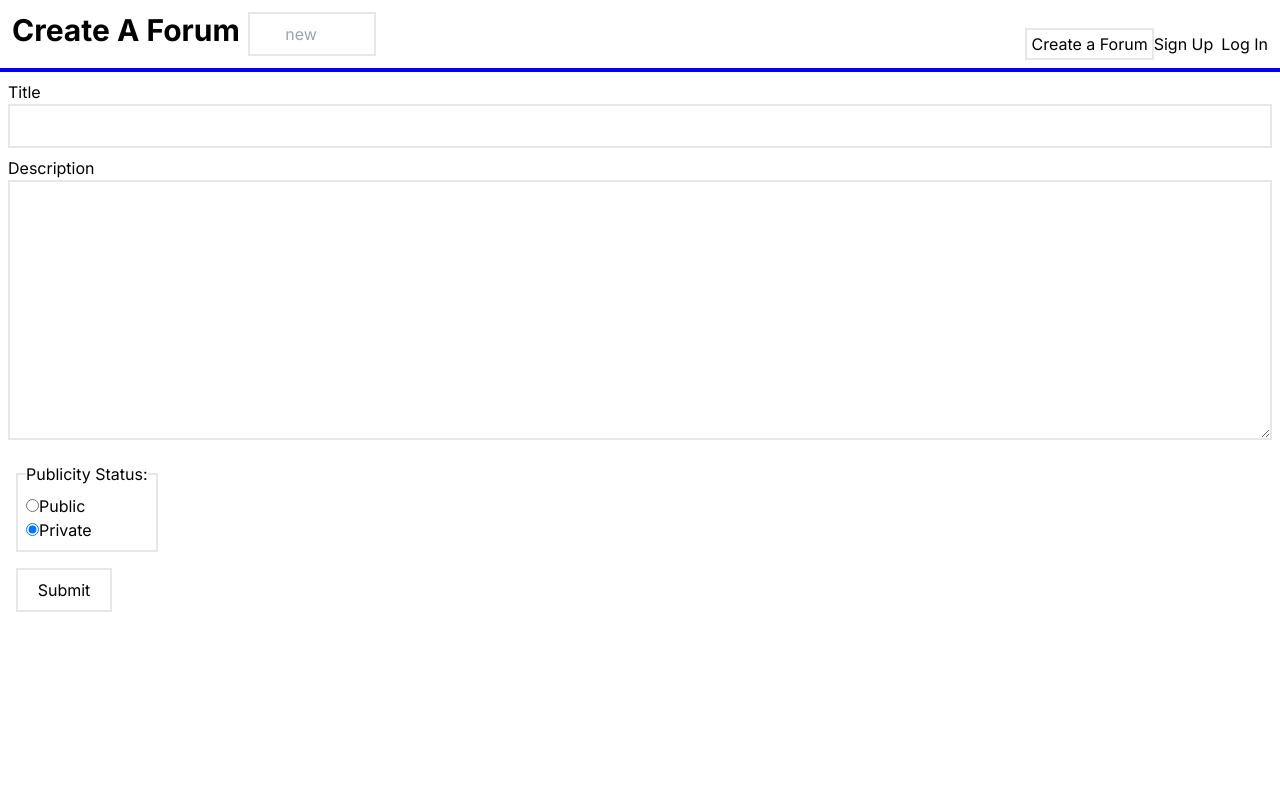
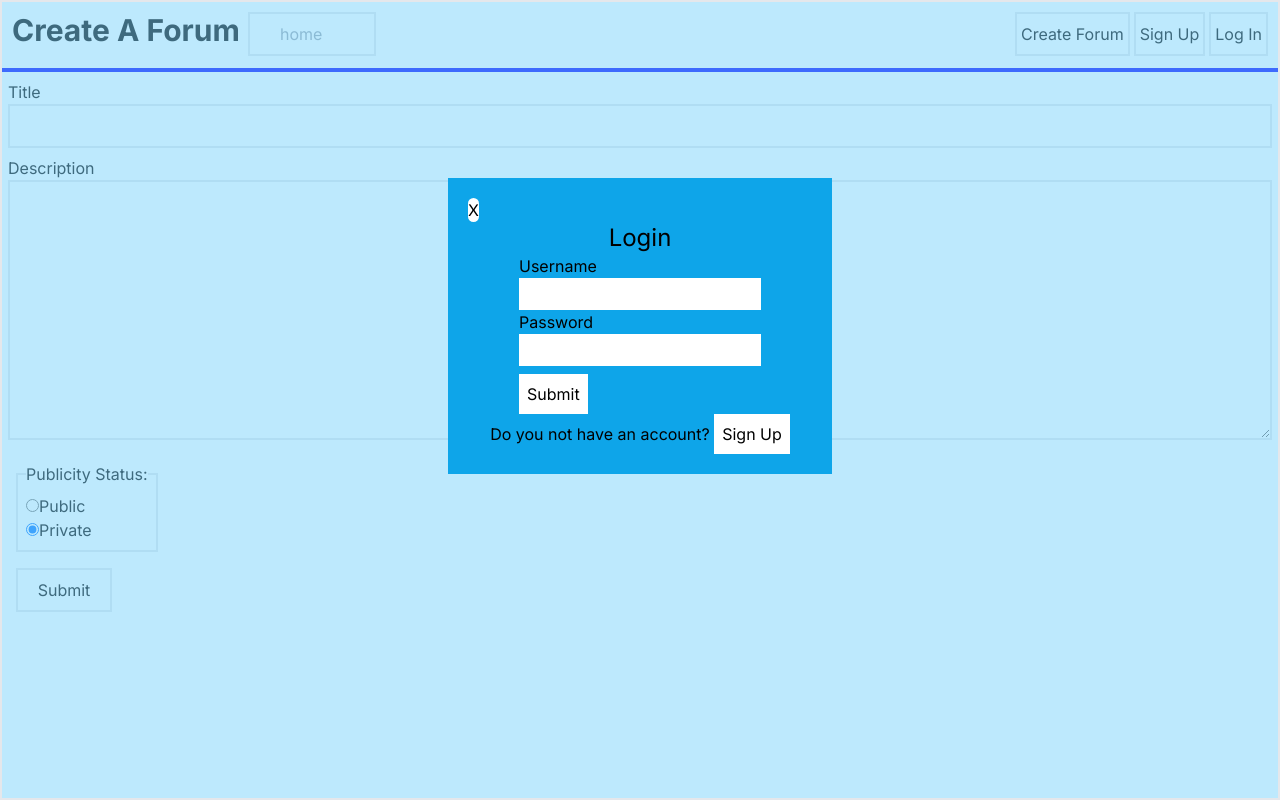
Before and after one commit to neutralparadoxdev/rename-forums, a Next.js app in the folder frontforum/: page /forum/new in a window 1280 px wide. Built offline with nearby package versions, Linux system fonts and the light colour scheme.

Commit message:
Added auth required for a new Forum Post

```diff
--- a/frontforum/src/app/features/ForumDropDown/ForumDropDown.tsx
+++ b/frontforum/src/app/features/ForumDropDown/ForumDropDown.tsx
@@ -8,7 +8,18 @@ function getForumFromPath(path: string): string {
     if(path === "/") {
         return "";
     }
+    if (path == "/forum/new") {
+        return ""
+    }
     const list =  path.split("/")
+
+    if(list[1] == "user") {
+        return "";
+    }
+
+    if(list.length == 4) {
+        return list[list.length-2]
+    }
 
     return list[list.length-1]
 }
@@ -38,6 +49,7 @@ export const ForumDropDown: FC<{}> = () => {
         if(/\s/.test(e.target.value)) {
             return
         }
+
         e.preventDefault();
         setForumSelect(e.target.value.toLocaleLowerCase());
     }
--- a/frontforum/src/app/features/header/header.tsx
+++ b/frontforum/src/app/features/header/header.tsx
@@ -10,16 +10,24 @@ export type HeaderProps = {
     title: string,
     link: string | null,
     loginSignUpState: SignUpLoginModalPurpose | null,
-    setLoginSignUpState: (purpose: SignUpLoginModalPurpose | null) => void
+    setLoginSignUpState: (purpose: SignUpLoginModalPurpose | null) => void,
+    sessionRequired?: boolean
 }
 
-export const Header: FC<HeaderProps> = ({title, link, loginSignUpState, setLoginSignUpState} : HeaderProps) => {
+export const Header: FC<HeaderProps> = ({title, link, loginSignUpState, setLoginSignUpState, sessionRequired} : HeaderProps) => {
     const [username, setUsername] = useState<string>("");
     const router = useRouter();
 
     const sessionToken = localStorage.getItem('session-token')
 
     const [reload, triggerReload] = useState<boolean>(false);
+
+    useEffect(() => {
+        if(sessionRequired !== undefined && (sessionToken === null || sessionToken === "") && loginSignUpState === null) {
+            setLoginSignUpState(SignUpLoginModalPurpose.Login)
+        }
+
+    }, [loginSignUpState])
 
     function logout() {
         const token = localStorage.getItem('session-token')
@@ -57,6 +65,10 @@ export const Header: FC<HeaderProps> = ({title, link, loginSignUpState, setLogin
         }
     }, [sessionToken])
 
+    function TriggerLogin() {
+        setLoginSignUpState(SignUpLoginModalPurpose.Login);
+    }
+
     return (<>
         { loginSignUpState != null ?
         <SignUpLoginModal
@@ -66,24 +78,26 @@ export const Header: FC<HeaderProps> = ({title, link, loginSignUpState, setLogin
             setAuthToken={(token) => { setLoginSignUpState(null); }}
             /> :
             <></> }
-    <header className="border-b-4 border-[blue]  flex justify-between p-3">
+    <header className="border-b-4 border-[blue] flex justify-between p-3">
         <div className="flex flex-row">
         { link !== null ? <h1 className="capitalize text-3xl font-bold"><a href={link}> {title}</a></h1>
         : <h1 className="capitalize text-3xl font-bold">{title}</h1> }
         <ForumDropDown />
         </div>
 
-        <div className="mt-auto mb-0">
+        <div className="flex flex-row min-w-fit justify-between gap-1 align-center">
             { sessionToken === null || sessionToken === "" ?
             <>
-            <Link className="border-2 mb-6 p-1 w-24" href="/forum/new">Create a Forum</Link>
-            <button className="mr-2 hover:text-red-400" onClick={() => setLoginSignUpState(SignUpLoginModalPurpose.SignUp)}>Sign Up</button>
-            <button className="hover:text-red-400" onClick={() => setLoginSignUpState(SignUpLoginModalPurpose.Login)}>Log In</button>
+            <button className="border-2 text-left min-w-fit p-1" onClick={TriggerLogin}>Create Forum</button>
+            <button className="border-2 hover:text-red-400 min-w-fit p-1" onClick={() => setLoginSignUpState(SignUpLoginModalPurpose.SignUp)}>Sign Up</button>
+            <button className="border-2 hover:text-red-400 min-w-fit p-1" onClick={() => setLoginSignUpState(SignUpLoginModalPurpose.Login)}>Log In</button>
             </> :
             <>
-            <Link className="border-2 mb-6 p-1 w-24" href="/forum/new">Create a Forum</Link>
-            <span className="mr-2">{ username }</span>
-            <button className="mr-2 hover:text-red-400" onClick={logout}>Logout</button>
+            <div className="border-2 flex flex-col justify-center">
+                <Link className="text-center align-middle content-center" href="/forum/new">Create Forum</Link>
+            </div>
+            <div className="border-2 align-middle flex flex-col justify-center"><p className="max-h-fit max-w-fit">{ `User: ${username}` }</p></div>
+            <button className="border-2 p-1 hover:text-red-400" onClick={logout}>Logout</button>
             </>
             }
         </div>
--- a/frontforum/src/app/forum/new/page.tsx
+++ b/frontforum/src/app/forum/new/page.tsx
@@ -11,7 +11,9 @@ enum PublicityState {
 }
 
 const NewForumPage: FC<{}> = () => {
-    const [loginSignupState, setLoginSignUpState] = useState<SignUpLoginModalPurpose | null>(null);
+    const sessionToken = localStorage.getItem("session-token");
+    const [loginSignupState, setLoginSignUpState] = useState<SignUpLoginModalPurpose | null>(
+        (sessionToken === null || sessionToken === "") ? SignUpLoginModalPurpose.Login : null)
 
     const [title, setTitle] = useState<string>("");
     const [description, setDescription] = useState<string>("");
@@ -25,7 +27,13 @@ const NewForumPage: FC<{}> = () => {
 
     return (
     <>
-    <Header  link={null} title="Create a Forum" loginSignUpState={loginSignupState} setLoginSignUpState={setLoginSignUpState}/>
+    <Header
+        link={null}
+        title="Create a Forum"
+        loginSignUpState={loginSignupState}
+        setLoginSignUpState={setLoginSignUpState}
+        sessionRequired={true}
+    />
     <main>
         <form className="p-2">
             <label htmlFor="title">Title</label>
```
